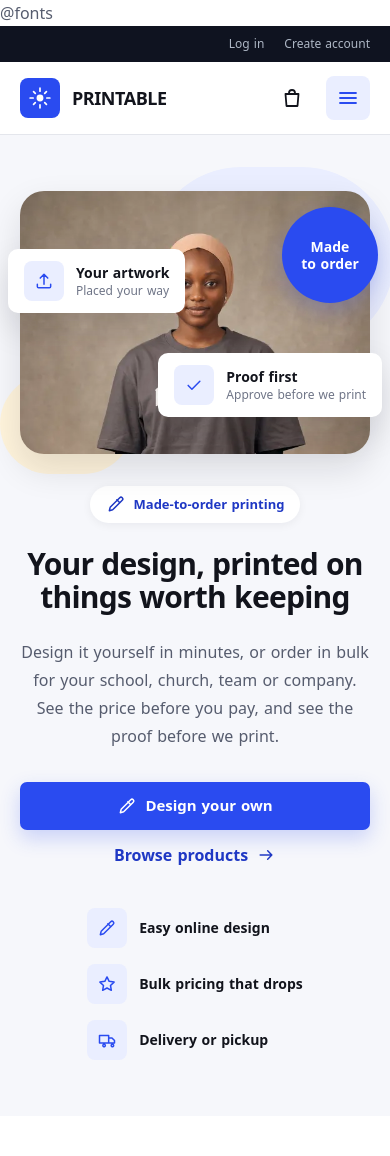
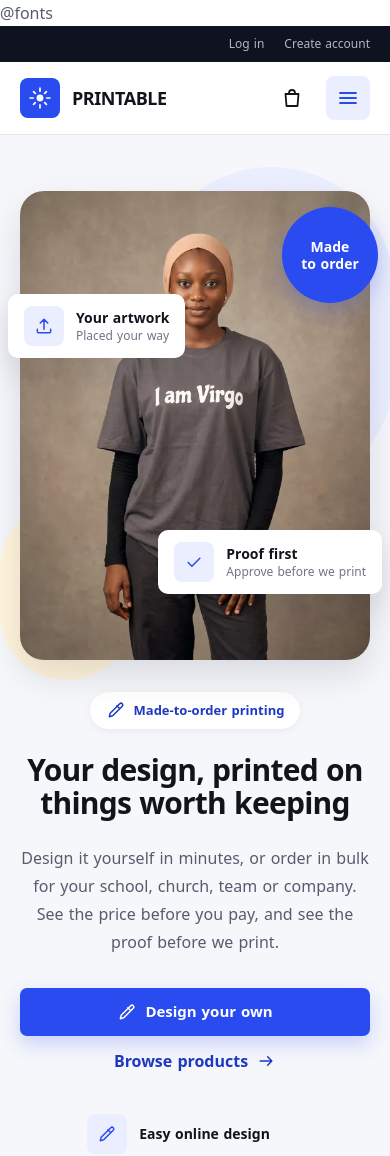
Before and after one commit to muhsingenius/ngi-ecom, a Laravel app: page / in a window 390 px wide. Shown: the top 1156 px of the page. Run offline with Laravel 12, Linux system fonts and the light colour scheme; data comes from the database, SQL or seed files in the repository; data that the repository does not hold is empty; style sheets or scripts are compiled from the project's sources; parts of the project's set-up code (start-up, migrations or seed data) failed here and were passed over; some libraries are stand-ins or nearby versions.

Commit message:
Show the whole hero photo on mobile
Co-Authored-By: Claude Sonnet 5.5 <noreply@anthropic.com>

```diff
--- a/resources/views/storefront/partials/hero.blade.php
+++ b/resources/views/storefront/partials/hero.blade.php
@@ -33,7 +33,7 @@
                 <source type="image/webp" media="(max-width: 640px)" srcset="{{ asset('media/hero-560.webp') }}">
                 <img src="{{ asset('media/hero-1000.webp') }}" width="1000" height="1339" fetchpriority="high"
                      alt="A customer wearing a grey custom-printed T-shirt"
-                     class="relative aspect-[4/3] w-full rounded-[1.5rem] sm:aspect-[4/5] object-cover object-top shadow-float">
+                     class="relative aspect-[1000/1339] w-full rounded-[1.5rem] object-cover object-top shadow-float">
             </picture>
 
             <div class="float-card settle absolute -left-3 top-[22%] sm:-left-8" style="--settle-delay: .25s">
```
Also changed, not shown: 3 other files.
